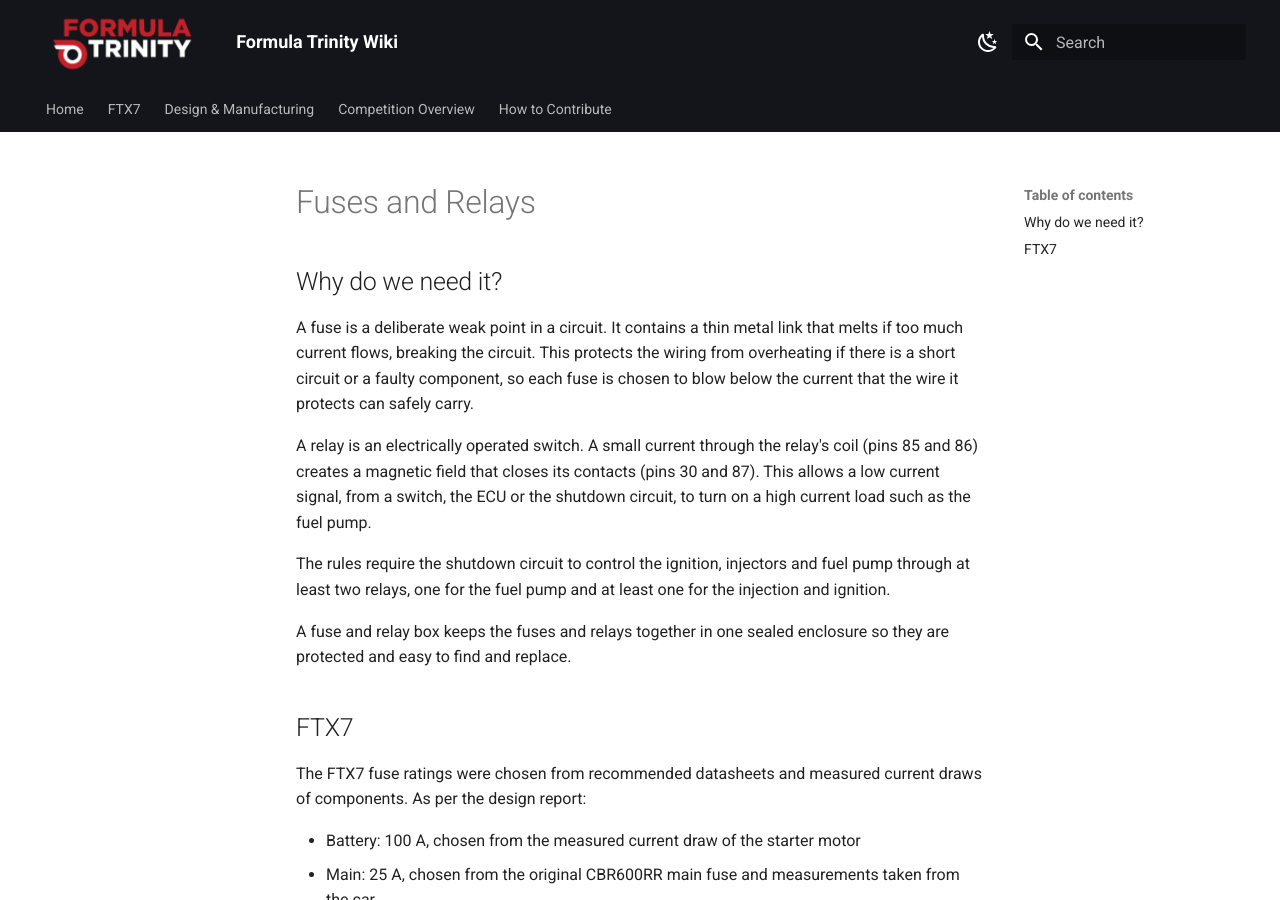
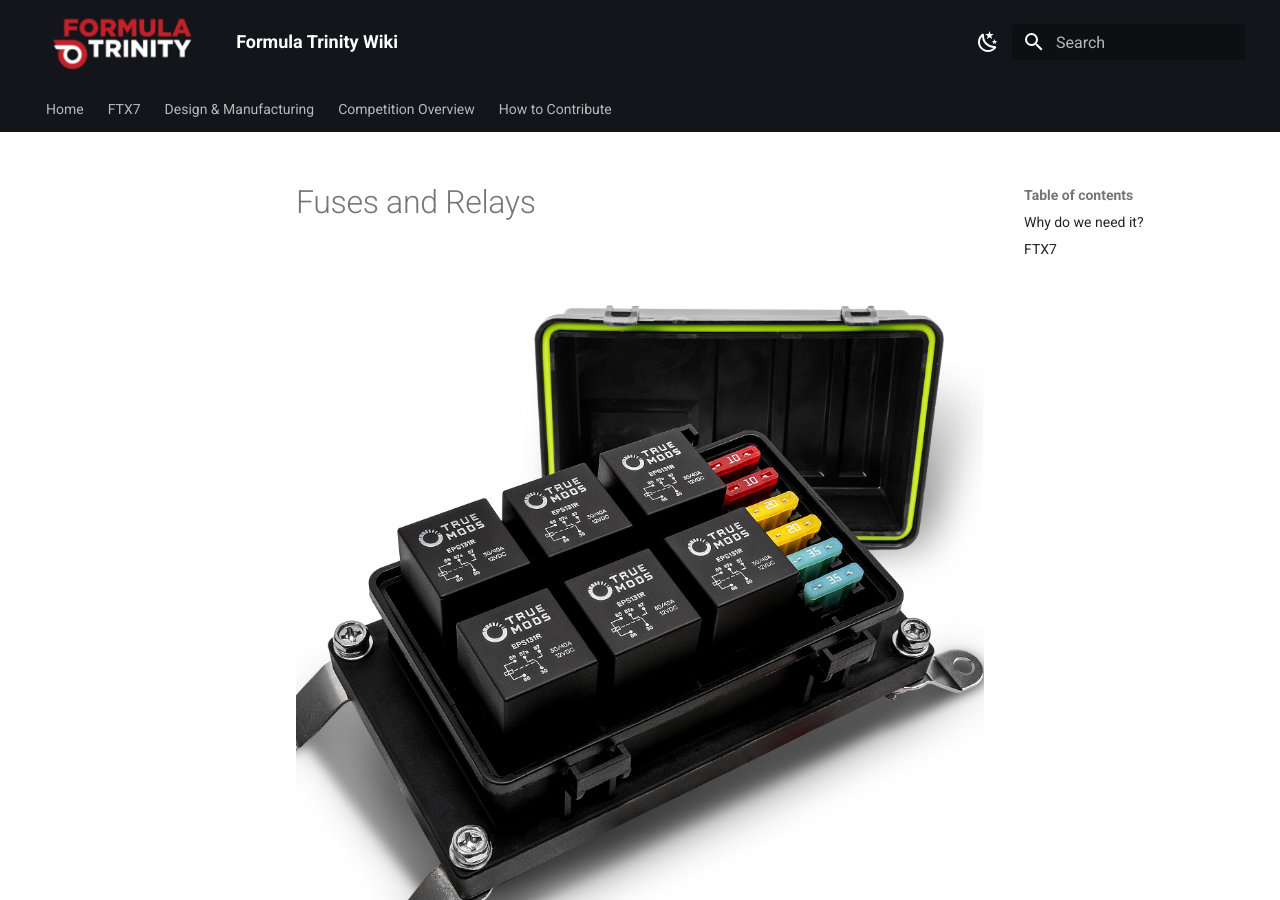
Before and after one commit to Formula-Trinity/ft-wiki, an MkDocs documentation site: the page built from docs/ftx7/electronics/01-components/safety/fuse-relay.md, in a window 1280 px wide and 900 px high. Built offline with MkDocs 1.6.1 and Material for MkDocs 9.7.7, drawn with Linux system fonts in a browser that asks for light colours.

Commit message:
added image for fuse and relaay

```diff
--- a/docs/ftx7/electronics/01-components/safety/fuse-relay.md
+++ b/docs/ftx7/electronics/01-components/safety/fuse-relay.md
@@ -1,5 +1,6 @@
 # Fuses and Relays
 
+![Relay and Fuse Box](./images/fuse-relay.jpg)
 
 ## Why do we need it?
 
```
Also changed, not shown: docs/ftx7/electronics/01-components/safety/images/fuse-relay.jpg (added).
